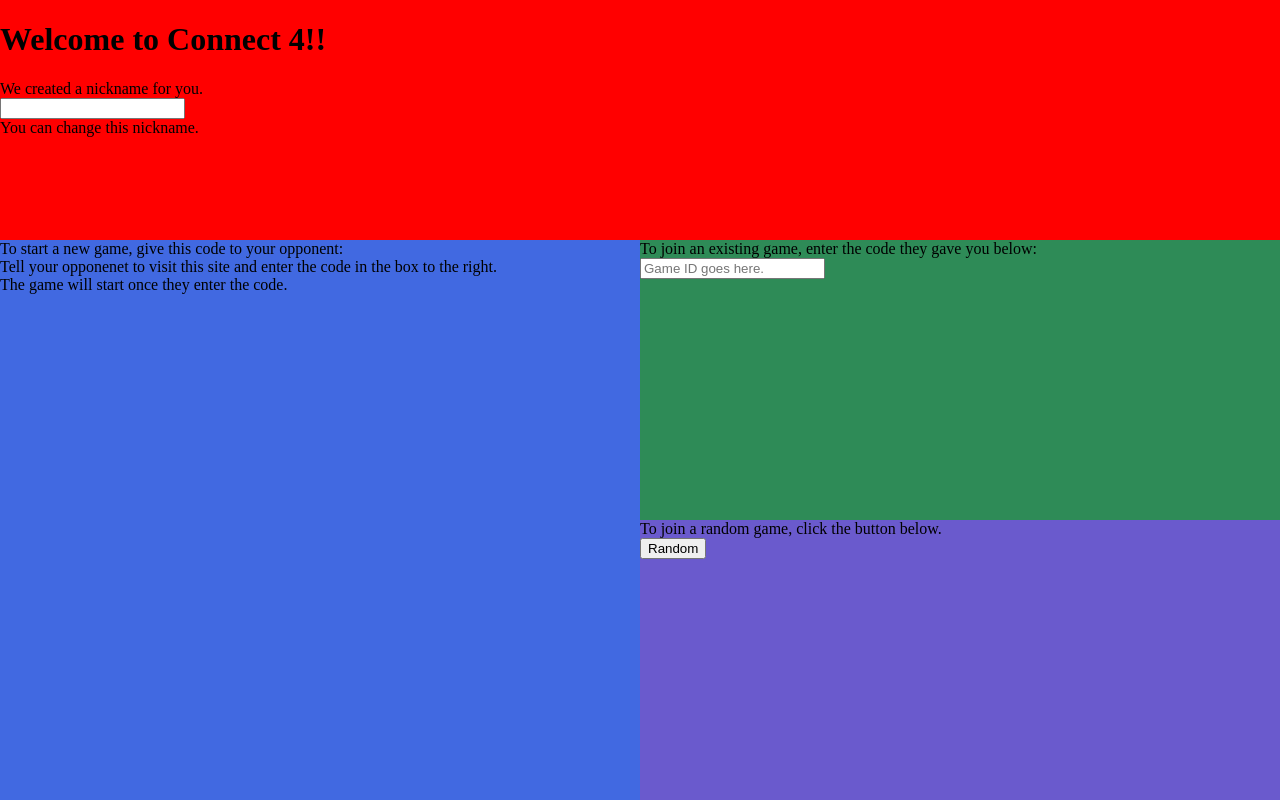
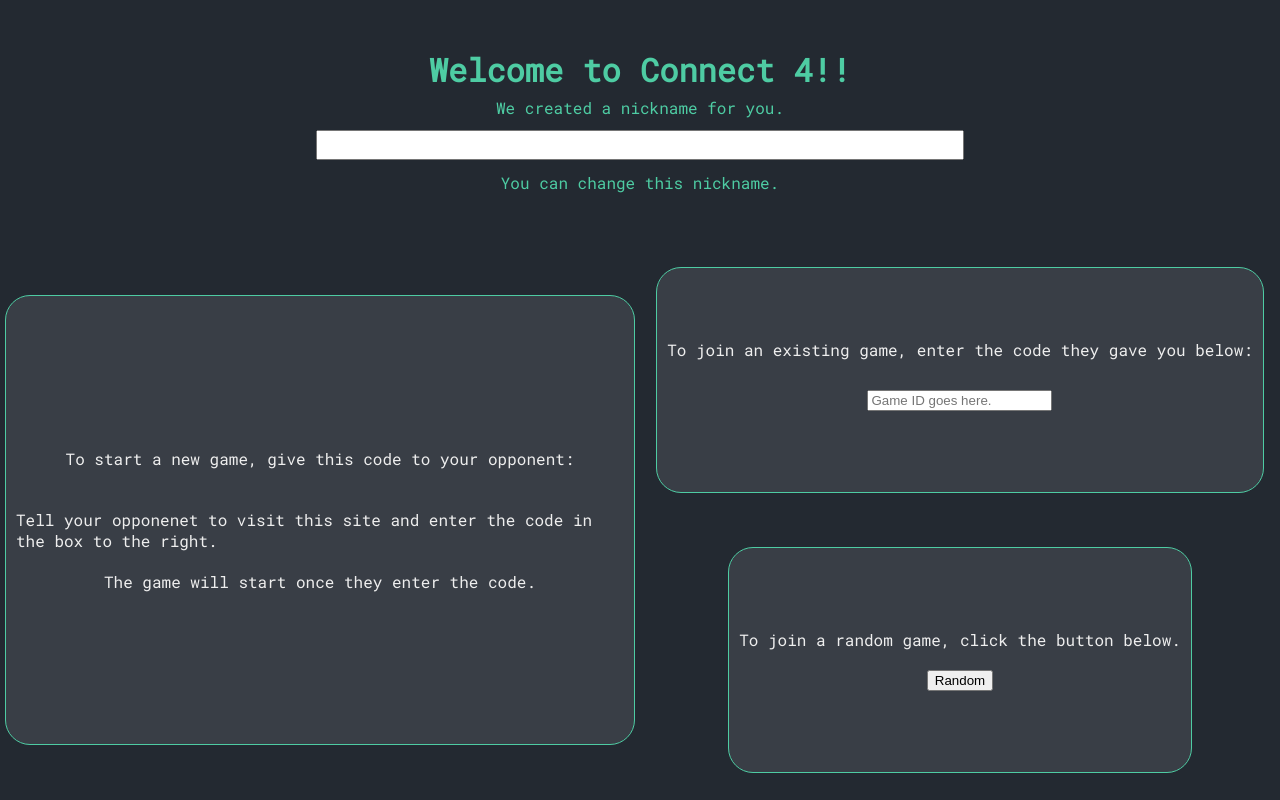
Before and after one commit to aidan-kelly/Connect-4, a website: page homepage.html in a window 1280 px wide. Drawn offline with nearby package versions, Linux system fonts and the light colour scheme; no server answers.

Commit message:
CSS work on homepage.

```diff
--- a/home_style.css
+++ b/home_style.css
@@ -3,6 +3,9 @@ html, body{
     margin: 0 auto;
     height: 100%;
     width: 100%;
+    background-color: #232931;
+    color: #4ecca3;
+    font-family: 'Roboto Mono', monospace;
 }
 
 .wrapper{
@@ -13,25 +16,91 @@ html, body{
 }
 
 .title_stuff{
-    background-color: red;
     grid-column-start: 1;
     grid-column-end: 3;
     height: 100%;
+    display: flex;
+    flex-wrap: wrap;
+    flex-direction: column;
+    justify-content: center;
+    align-items: center;
 }
 
 .custom_game{
-    background-color: royalblue;
     grid-row-start: 2;
     grid-row-end: 4;
     height: 100%;
+    display: flex;
+    flex-direction: column;
+    justify-content: center;
+    align-items: center;
 }
 
 .join_custom_game{
-    background-color: seagreen;
     height: 100%;
+    display: flex;
+    flex-direction: column;
+    justify-content: center;
+    align-items: center;
 }
 
 .random_game{
-    background-color: slateblue;
     height: 100%;
+    display: flex;
+    flex-direction: column;
+    justify-content: center;
+    align-items: center;
 }
+
+.title_box{
+    height: 100%;
+    width: 100%;
+    display: flex;
+    flex-direction: column;
+    justify-content: center;
+    align-items: center;
+}
+
+.section{
+    margin: 5px;
+    display: flexbox;
+    border-radius: 25px;
+    flex-direction: column;
+    display: flex;
+    flex-direction: column;
+    justify-content: center;
+    align-items: center;
+    height: 80%;
+    background-color: #393e46;
+    border: 1px solid #4ecca3;
+}
+
+.section *{
+    margin: 10px;
+}
+
+.inbox{
+    color: #eeeeee;
+}
+
+.title_box *{
+    margin: 3px;
+}
+
+
+
+.title_box form{
+    display: flex;
+    justify-content: center;
+    height: 3em;
+    width: 100%;
+    margin: 0;
+}
+
+.title_box input{
+    height: 50%;
+    width: 50%;
+    justify-self: center;
+    align-self: center;
+    margin: 0;
+}
--- a/homepage.html
+++ b/homepage.html
@@ -5,7 +5,7 @@
         <meta content="utf-8" http-equiv="encoding">
         <title>Connect 4</title>
         <link type="text/css" rel="stylesheet" href="home_style.css">
-        <link href="https://fonts.googleapis.com/css?family=Open+Sans&display=swap" rel="stylesheet">
+        <link href="https://fonts.googleapis.com/css?family=Roboto+Mono&display=swap" rel="stylesheet">
         <script src="https://code.jquery.com/jquery-1.11.1.js"></script>
         <script src="/socket.io/socket.io.js"></script>
         <script src="home.js"></script>
@@ -13,8 +13,8 @@
     </head>
     <body>
         <div class="wrapper">
-
             <div class="title_stuff">
+                <div class="title_box">
                     <h1>Welcome to Connect 4!!</h1>
                     <div id="username_message">We created a nickname for you.</div>
                     <form action="" id="username_input">
@@ -22,27 +22,34 @@
                     </form>
                     <div>You can change this nickname.</div>
                 </div>
+            </div>
 
 
             <div class="custom_game">
-                <div>To start a new game, give this code to your opponent:</div>
-                <div id="generated_gid"></div>
-                <div>Tell your opponenet to visit this site and enter the code in the box to the right.</div>
-                <div>The game will start once they enter the code.</div>
+                <div class="section">
+                    <div class="inbox">To start a new game, give this code to your opponent:</div>
+                    <div id="generated_gid" class="inbox"></div>
+                    <div class="inbox">Tell your opponenet to visit this site and enter the code in the box to the right.</div>
+                    <div class="inbox">The game will start once they enter the code.</div>
+                </div>
             </div>
 
 
             <div class="join_custom_game">
-                <div>To join an existing game, enter the code they gave you below:</div>
+                <div class="section">
+                    <div class="inbox">To join an existing game, enter the code they gave you below:</div>
                     <form action="" id="gid_input">
                         <input id="gid_entry" autocomplete="off" placeholder="Game ID goes here."/>
                     </form>
                 </div>
+            </div>
 
 
             <div class="random_game">
-                <div>To join a random game, click the button below.</div>
+                <div class="section">
+                    <div class="inbox">To join a random game, click the button below.</div>
                     <button id="random_button">Random</button>
+                </div>
             </div>
         </div>
     </body>
```
Lines whose indentation alone changed are shown as unchanged.
